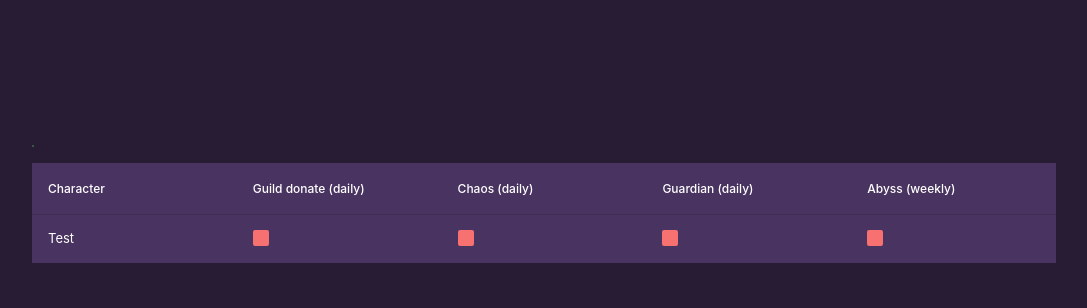
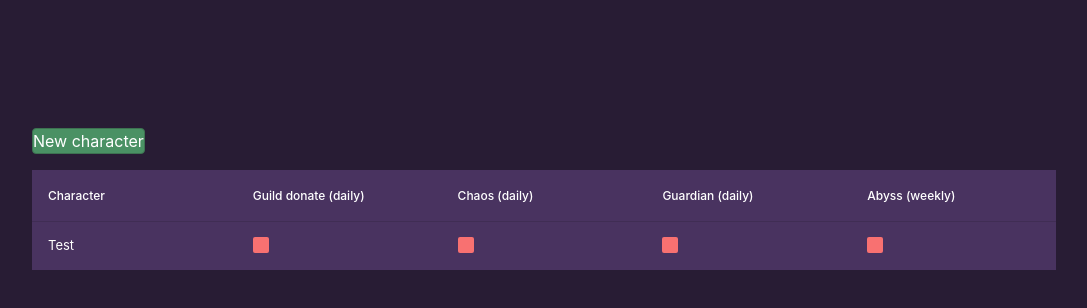
Before and after one commit to stornquist/lost-ark-tracker, a React (Create React App) app: page / in a window 1280 px wide. Shown: the top 308 px of the page, without its empty margins (96-1183 px from the left). Built offline with nearby package versions, Linux system fonts and the light colour scheme.

Commit message:
fixup new character component

```diff
--- a/src/components/NewCharacter/NewCharacter.js
+++ b/src/components/NewCharacter/NewCharacter.js
@@ -1,12 +1,28 @@
-import React from 'react';
+import React, { useState } from 'react';
 import Button from '../Button';
+import Modal from '../Modal';
 
-const NewCharacter = props => {
+const modalFields = [
+  {
+    type: 'text',
+    name: 'name',
+    // placeholder: 'Character name',
+    label: 'Character name',
+  },
+];
+
+const NewCharacter = ({ className }) => {
+  const [modal, showModal] = useState(false);
+
   return (
-    <div>
-      <Button color="green" size="md">
-        Add Character
-      </Button>
+    <div className={className}>
+      {modal && <Modal fields={modalFields} onClose={() => showModal(false)} />}
+      <Button
+        color="green"
+        size="md"
+        onClick={() => showModal(true)}
+        label="New character"
+      />
     </div>
   );
 };
```
